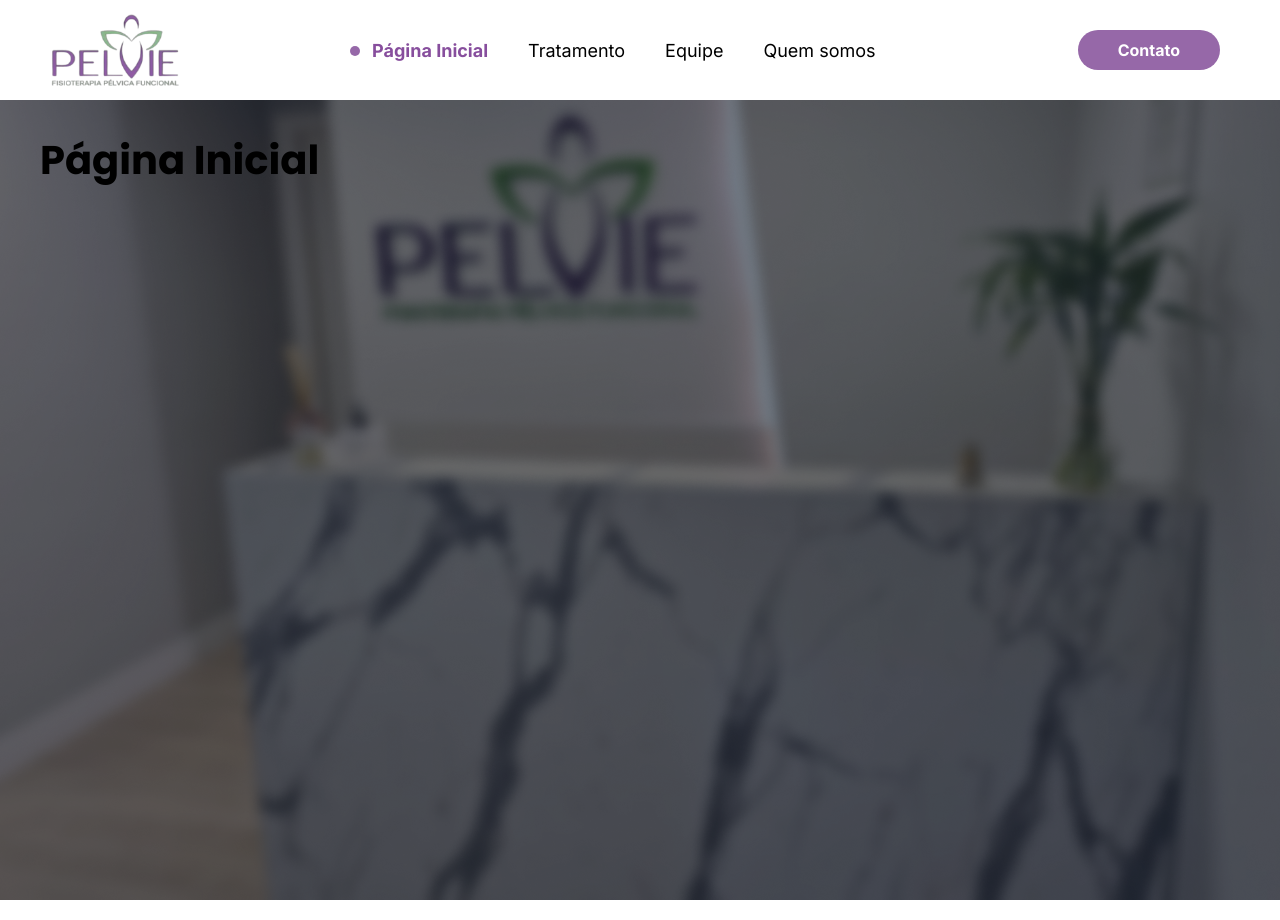
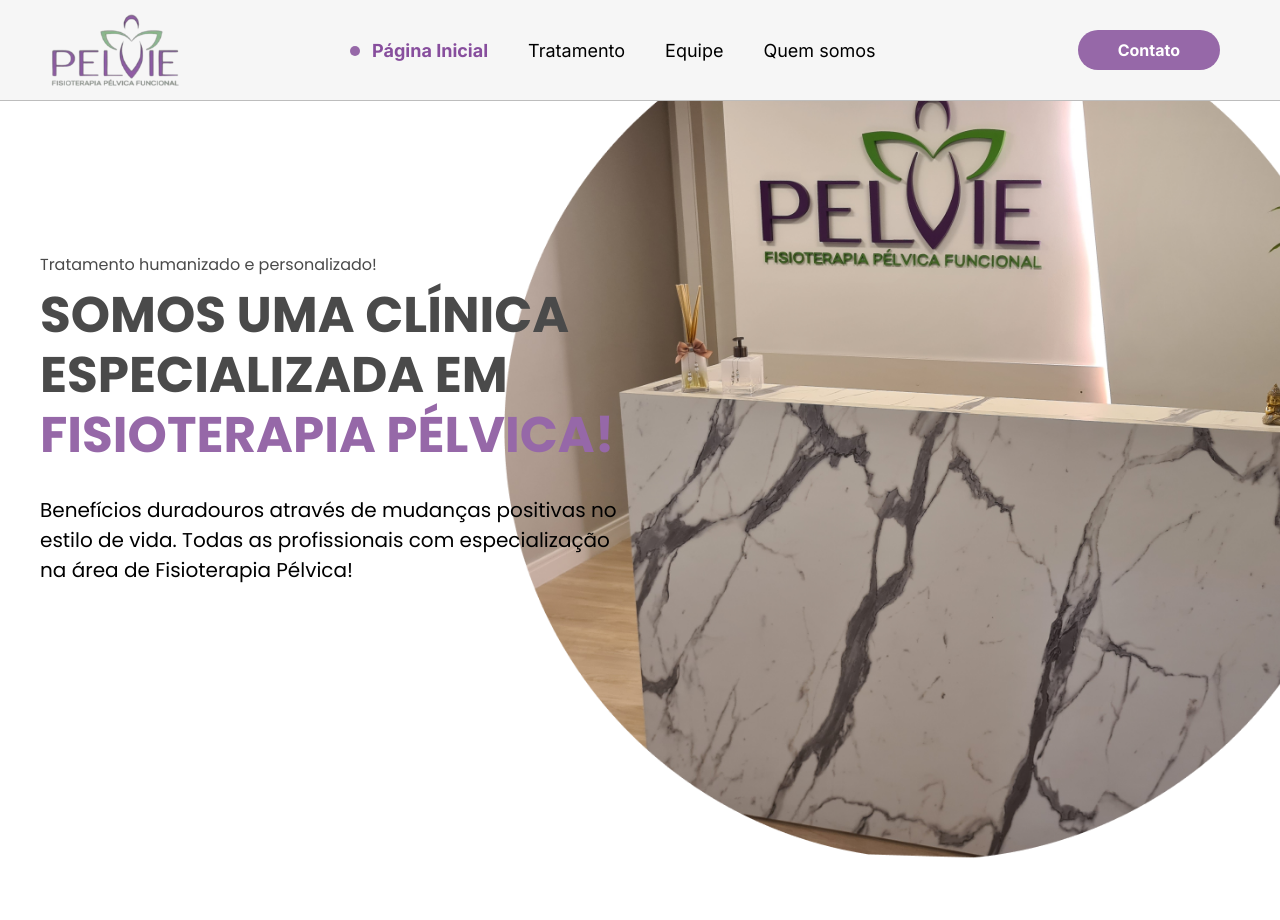
Before and after one commit to blpsoares/Pelvis-Institucional, a React (Vite) app: page / in a window 1280 px wide. Built offline with nearby package versions, Linux system fonts and the light colour scheme.

Commit message:
ajustes finos

```diff
--- a/src/components/header/index.jsx
+++ b/src/components/header/index.jsx
@@ -11,10 +11,10 @@
 
   return (
     <>
-      <label for="menuMobile" className="labelMenu"></label>
+      <label htmlFor="menuMobile" className="labelMenu"></label>
       <input
         type="checkbox"
-        checked={openMenu}
+        defaultChecked={false}
         className="btnMenu"
         onClick={handleClick}
         id="menuMobile"
--- a/src/components/menu/styles.css
+++ b/src/components/menu/styles.css
@@ -28,9 +28,11 @@
   top: 0;
   left: 0;
   right: 0;
-  background-color: var(--branco);
-  z-index: 2;
+  background-color: var(--branco2);
+  border-bottom: 1px solid var(--branco3);
+  z-index: 110;
 }
+
 .header h1 {
   color: var(--branco);
 }
--- a/src/components/slider/index.jsx
+++ b/src/components/slider/index.jsx
@@ -1,6 +1,6 @@
 import React from "react";
 import styles from "./styles.module.css";
-import { slides, slidesMin } from "./pathImages";
+import { slides } from "./pathImages";
 
 const Slider = () => {
   const [active, setActive] = React.useState(0);
@@ -35,7 +35,7 @@
                 active === index ? styles.slideActive : styles.slideItem
               }`}
             >
-              <img src={slide.text} alt="Slide" />
+              <img src={slide.full} alt="Slide" />
             </div>
           ))}
         </div>
@@ -47,7 +47,7 @@
       </section>
       {/* Miniaturas dos slides */}
       <div className={styles.thumbnailContainer}>
-        {slidesMin.map((slide, index) => (
+        {slides.map((slide, index) => (
           <div
             key={slide.id}
             className={`${styles.thumbnail} ${
@@ -55,7 +55,7 @@
             }`}
             onClick={() => setActive(index)}
           >
-            <img src={slide.text} alt="Slide" />
+            <img src={slide.thumb} alt="Slide" />
           </div>
         ))}
       </div>
--- a/src/components/slider/pathImages.js
+++ b/src/components/slider/pathImages.js
@@ -16,84 +16,52 @@
 export const slides = [
   {
     id: "slide1",
-    text: fotoUm,
+    full: fotoUm,
+    thumb: mfotoUm,
   },
   {
     id: "slide2",
-    text: fotoUm,
+    full: fotoUm,
+    thumb: mfotoDois,
   },
   {
     id: "slide3",
-    text: fotoUm,
+    full: fotoUm,
+    thumb: mfotoTres,
   },
   {
     id: "slide4",
-    text: fotoUm,
+    full: fotoUm,
+    thumb: mfotoQuatro,
   },
   {
     id: "slide5",
-    text: fotoUm,
+    full: fotoUm,
+    thumb: mfotoCinco,
   },
   {
     id: "slide6",
-    text: fotoUm,
+    full: fotoUm,
+    thumb: mfotoSeis,
   },
   {
     id: "slide7",
-    text: fotoUm,
+    full: fotoUm,
+    thumb: mfotoSete,
   },
   {
     id: "slide8",
-    text: fotoUm,
+    full: fotoUm,
+    thumb: mfotoOito,
   },
   {
     id: "slide9",
-    text: fotoUm,
+    full: fotoUm,
+    thumb: mfotoNove,
   },
   {
     id: "slide10",
-    text: fotoUm,
+    full: fotoUm,
+    thumb: mfotoDez,
   },
 ];
-export const slidesMin = [
-  {
-    id: "slide1",
-    text: mfotoUm,
-  },
-  {
-    id: "slide2",
-    text: mfotoDois,
-  },
-  {
-    id: "slide3",
-    text: mfotoTres,
-  },
-  {
-    id: "slide4",
-    text: mfotoQuatro,
-  },
-  {
-    id: "slide5",
-    text: mfotoCinco,
-  },
-  {
-    id: "slide6",
-    text: mfotoSeis,
-  },
-  {
-    id: "slide7",
-    text: mfotoSete,
-  },
-  {
-    id: "slide8",
-    text: mfotoOito,
-  },
-  {
-    id: "slide9",
-    text: mfotoNove,
-  },
-  {
-    id: "slide10",
-    text: mfotoDez,
-  },
-];
--- a/src/components/slider/styles.module.css
+++ b/src/components/slider/styles.module.css
@@ -93,3 +93,9 @@
     height: max-content;
   }
 }
+
+/* @media (max-width: 500px) {
+  .thumbnailContainer {
+    display: none;
+  }
+} */
--- a/src/index.css
+++ b/src/index.css
@@ -8,8 +8,10 @@
   --roxo1: #9668a8;
   --roxo2: #874e9d;
   --branco: #fff;
+  --branco2: #f6f6f6;
+  --branco3: #bdbdbd;
+  --cinza: #4a4a4a;
   --preto: #000;
-  --cinzaTemporario: #1c1b1b;
   --inter: "Inter", sans-serif;
   --poppins: "Poppins", sans-serif;
 }
@@ -44,13 +46,13 @@
 }
 
 h1 {
-  font-size: 4rem;
+  font-size: 5rem;
 }
 h2 {
-  font-size: 3.5rem;
+  font-size: 4.5rem;
 }
 h3 {
-  font-size: 3rem;
+  font-size: 4rem;
 }
 
 a {
@@ -75,9 +77,6 @@
 }
 button:hover {
   background-color: var(--roxo1);
-}
-body {
-  padding-top: 100px;
 }
 .mainContent {
   max-width: 120rem;
--- a/src/pages/home/index.jsx
+++ b/src/pages/home/index.jsx
@@ -1,16 +1,27 @@
 import React from "react";
 import Container from "../../components/container";
-import Loader from "../../components/loader";
 import "./styles.css";
 import BoxAnimation from "../../components/boxAnimation";
 
 const Home = () => {
   return (
     <>
-      <Container sectionClass="bgHero teste">
-        <BoxAnimation animation="left">
-          <h1>Página Inicial</h1>
-        </BoxAnimation>
+      <Container sectionClass="bgHero teste" mainClass="hero">
+        <div>
+          <span>Tratamento humanizado e personalizado!</span>
+          <h1>
+            SOMOS UMA CLÍNICA ESPECIALIZADA EM{" "}
+            <span>FISIOTERAPIA PÉLVICA!</span>
+          </h1>
+          <p>
+            Benefícios duradouros através de mudanças positivas no estilo de
+            vida. Todas as profissionais com especialização na área de
+            Fisioterapia Pélvica!
+          </p>
+        </div>
+      </Container>
+      <Container>
+
       </Container>
     </>
   );
--- a/src/pages/home/styles.css
+++ b/src/pages/home/styles.css
@@ -1,7 +1,44 @@
 .bgHero {
-  background-image: url(../../assets/img/webp/bgHero.webp);
-  min-height: 100vh;
-  background-position: center center;
-  background-size: cover;
+  background-image: url(../../assets/img/webp/bgHeroTeste.webp);
+  background-position: 120%;
+  background-size: contain;
   background-repeat: no-repeat;
 }
+
+.hero {
+  padding-top: 100px;
+  min-height: 100vh;
+  display: grid;
+  grid-template-columns: 1fr 1fr;
+  place-items: center;
+}
+
+.hero div {
+  height: 100%;
+  display: flex;
+  align-items: start;
+  justify-content: center;
+  flex-direction: column;
+  position: relative;
+  top: -60px;
+}
+
+.hero span:nth-child(1),
+.hero h1 {
+  color: var(--cinza);
+  line-height: 1.2;
+}
+.hero span:nth-child(1) {
+  margin-bottom: 1rem;
+}
+.hero h1 span {
+  font-size: inherit;
+  color: var(--roxo1) !important;
+}
+.hero h1 {
+  margin-bottom: 1rem;
+}
+.hero p {
+  margin-top: 2rem;
+  font-size: 2rem;
+}
--- a/src/pages/tratamento/index.jsx
+++ b/src/pages/tratamento/index.jsx
@@ -4,7 +4,7 @@
 
 const Tratamento = () => {
   return (
-    <Container sectionClass="classe1 classe2 classe3">
+    <Container>
       <h1>Tratamento</h1>
       <Slider />
     </Container>
```
Also changed, not shown: src/assets/img/webp/bgHero.webp, src/assets/img/webp/bgHeroTeste.webp (added).
